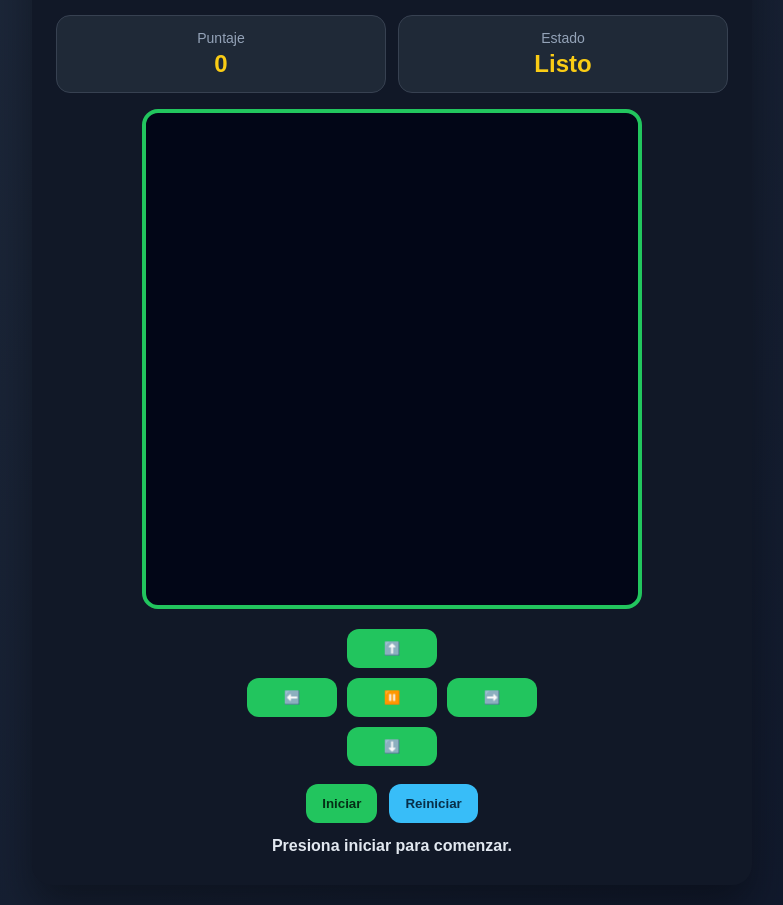
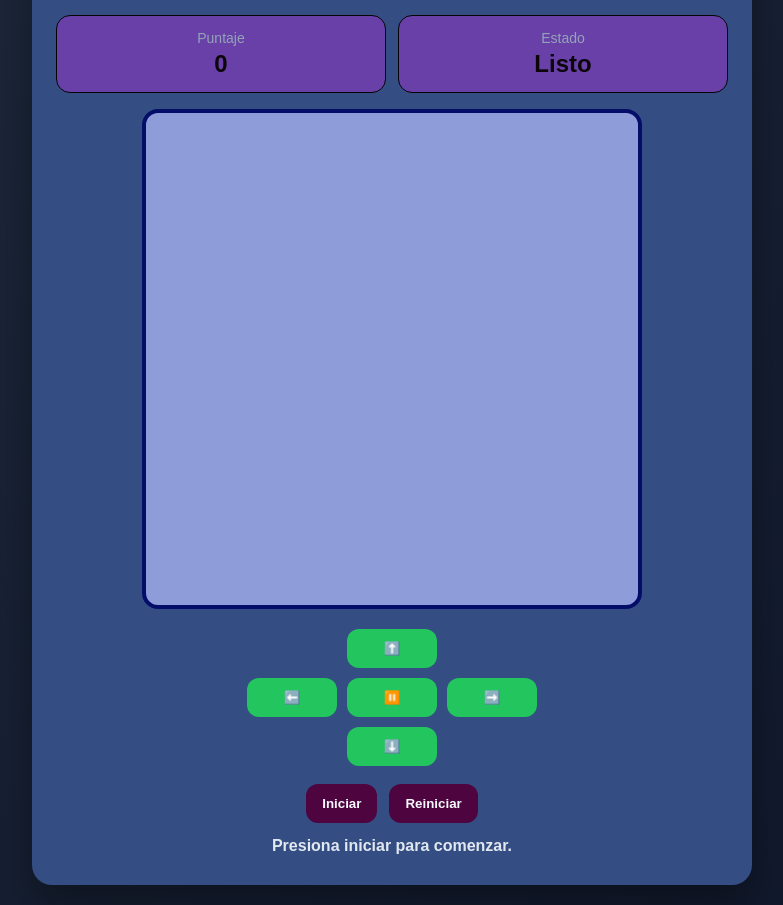
Before and after one commit to DomenicaPugo11/juego_serpiente, a plain HTML site: page serpiente.html in a window 1280 px wide. Shown: the part 119-1024 px from the top of the page, without its empty margins (248-1031 px from the left). Drawn offline with Linux system fonts and the light colour scheme.

Commit message:
Cambios en la interfaz grafica

```diff
--- a/serpiente.css
+++ b/serpiente.css
@@ -18,7 +18,7 @@ body {
 .contenedor-juego {
     width: 100%;
     max-width: 720px;
-    background: #111827;
+    background: #344d83;
     border-radius: 20px;
     padding: 24px;
     box-shadow: 0 20px 40px rgba(0, 0, 0, 0.35);
@@ -48,10 +48,10 @@ h1 {
 .tarjeta-info {
     flex: 1;
     min-width: 150px;
-    background: #1f2937;
+    background: #6840a8;
     padding: 14px;
     border-radius: 14px;
-    border: 1px solid #374151;
+    border: 1px solid #040405;
 }
 
 .tarjeta-info span {
@@ -63,14 +63,14 @@ h1 {
 
 .tarjeta-info strong {
     font-size: 24px;
-    color: #facc15;
+    color: #0c050a;
 }
 
 canvas {
     width: 100%;
     max-width: 500px;
-    background: #020617;
-    border: 4px solid #22c55e;
+    background: #8e9cda;
+    border: 4px solid #040e69;
     border-radius: 16px;
     display: block;
     margin: 0 auto 20px auto;
@@ -107,7 +107,7 @@ canvas {
     visibility: hidden;
 }
 
-.acciones {
+.acciones{
     display: flex;
     justify-content: center;
     gap: 12px;
@@ -115,8 +115,8 @@ canvas {
 }
 
 .acciones .secundario {
-    background: #38bdf8;
-    color: #082f49;
+    background: #4e043e;
+    color: #f6f9fc;
 }
 
 .mensaje {
--- a/serpiente.html
+++ b/serpiente.html
@@ -10,7 +10,7 @@
   <main class="contenedor-juego">
     <h1>🐍 Juego de la Serpiente</h1>
     <p class="descripcion">
-      Agrega una descripción creativa
+      ¡¡Corre o te como!!
     </p>
 
     <section class="panel-info">
@@ -41,7 +41,7 @@
     </section>
 
     <section class="acciones">
-      <button onclick="iniciarJuego()">Iniciar</button>
+      <button class="secundario" onclick="iniciarJuego()">Iniciar</button>
       <button class="secundario" onclick="reiniciarJuego()">Reiniciar</button>
     </section>
 
```
